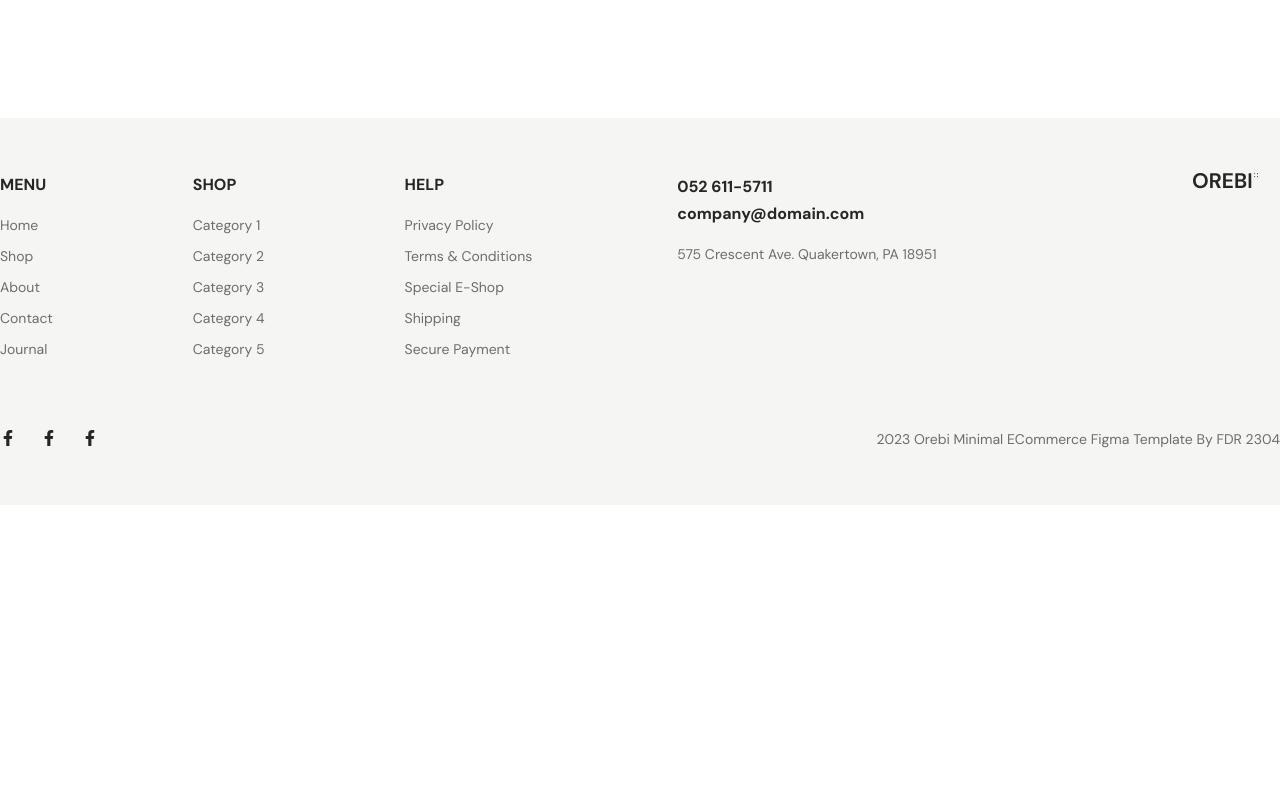
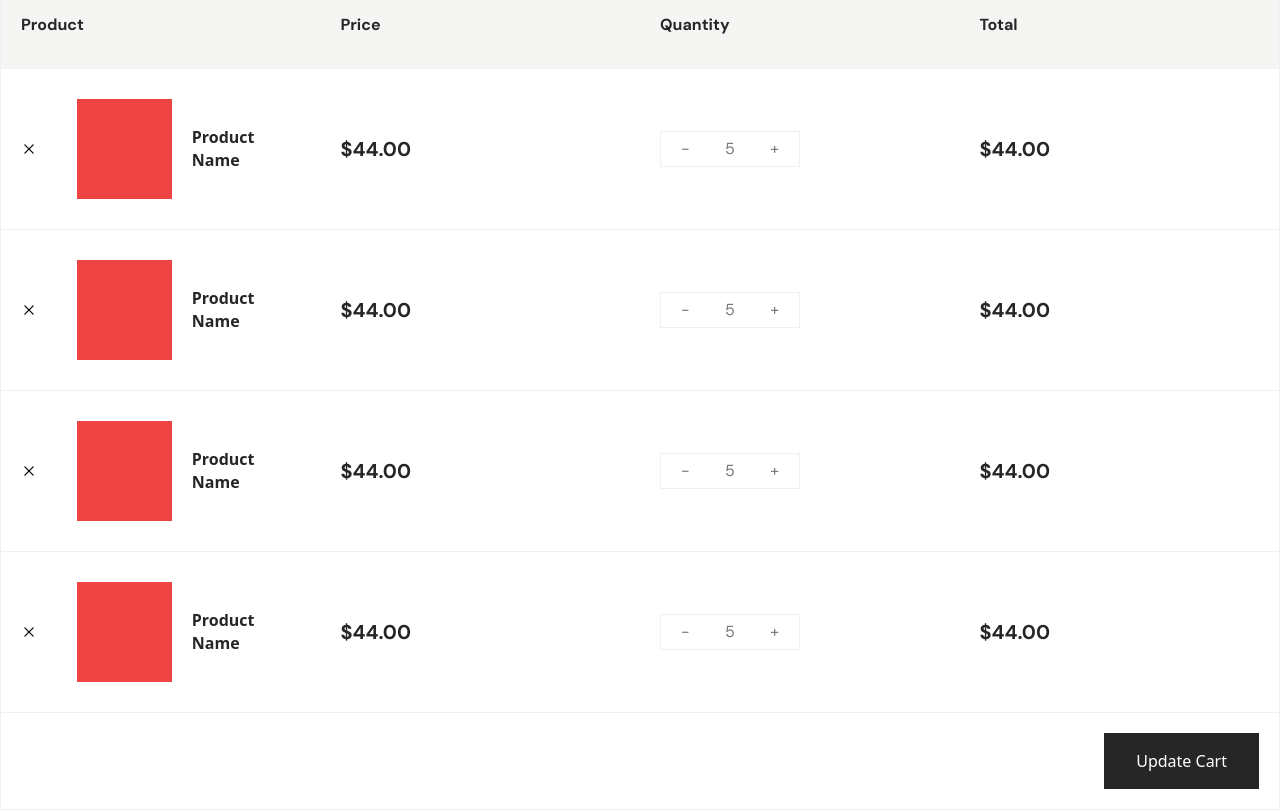
Before and after one commit to siamtalukder484/oribi-fdr-2304, a React (Vite) app: page /cart in a window 1280 px wide. Shown: the part 580-1391 px from the top of the page. Before the commit the page ends 1085 px from the top, so only its background shows below. Built offline with nearby package versions, Linux system fonts and the light colour scheme.

Commit message:
cart page

```diff
--- a/src/pages/cart/Index.jsx
+++ b/src/pages/cart/Index.jsx
@@ -1,5 +1,8 @@
-import React from 'react'
+import React, { useState } from 'react'
 import BreadCrumb from '../../components/utilities/BreadCrumb'
+import { RxCross2 } from "react-icons/rx";
+import { useEffect } from 'react';
+
 
 const CartPage = () => {
 
@@ -7,19 +10,241 @@ let pathname =  window.location.href
 let patharray = pathname.split("/")
 let finalpath = patharray[patharray.length - 1]
 
+let [quantity, setQuantity] = useState(5)
+let [cursor, setCoursor] = useState(true)
+
+let increment = () => {
+  quantity++;
+  setQuantity(quantity);
+}
+let decrement = () => {
+  if(quantity > 1){
+    quantity--;
+    setQuantity(quantity);
+  }
+}
+
+useEffect(() => {
+  if (quantity == 1) {
+    setCoursor(false);
+  }else{
+    setCoursor(true)
+  }
+}, [quantity]);
+
+
+
   return (
-    <section className='pt-[124px] pb-[140px]'>
-      <div className='max-w-container mx-auto'>
+    <section className="pt-[124px] pb-[140px]">
+      <div className="mx-auto max-w-container">
+        <div>
+          <h3 className="text-[49px] text-[#262626] font-bold font-dm capitalize mb-[11px]">
+            cart
+          </h3>
+          <BreadCrumb lastpath={finalpath} />
+        </div>
+        <div className="mt-[136px] border border-[#F0F0F0]">
+          <div className="pt-[34px] pb-[32px] bg-[#F5F5F3] flex ">
+            <div className="px-5 w-[400px]">
+              <h5 className="text-base font-bold font-dm text-[#262626] leading-[24px] capitalize">
+                product
+              </h5>
+            </div>
+            <div className="px-5 w-[400px]">
+              <h5 className="text-base font-bold font-dm text-[#262626] leading-[24px] capitalize">
+                price
+              </h5>
+            </div>
+            <div className="px-5 w-[400px]">
+              <h5 className="text-base font-bold font-dm text-[#262626] leading-[24px] capitalize">
+                quantity
+              </h5>
+            </div>
+            <div className="px-5 w-[400px]">
+              <h5 className="text-base font-bold font-dm text-[#262626] leading-[24px] capitalize">
+                total
+              </h5>
+            </div>
+          </div>
           <div>
-            <h3 className='text-[49px] text-[#262626] font-bold font-dm capitalize mb-[11px]'>cart</h3>
-            <BreadCrumb lastpath={finalpath}/>
+            <div className="border-b border-[#F0F0F0] py-[30px] flex items-center">
+              <div className="px-5 w-[400px] flex items-center">
+                <div className="cursor-pointer">
+                  <RxCross2 />
+                </div>
+                <div className="h-[100px] w-[100px] bg-red-500 ml-10"></div>
+                <h5 className="ml-5 text-[#262626] text-base font-bold leading-[23px] capitalize">
+                  product name
+                </h5>
+              </div>
+              <div className="px-5 w-[400px]">
+                <h5 className="text-[#262626] text-xl font-dm leading-normal font-bold">
+                  $44.00
+                </h5>
+              </div>
+              <div className="px-5 w-[400px]">
+                <div className="border border-[#F0F0F0] h-[36px] w-[140px] px-5 flex justify-between items-center">
+                  <button
+                    onClick={decrement}
+                    className={`font-dm text-base text-[#767676] leading-[30px] font-normal ${
+                      cursor ? "cursor-pointer" : "cursor-not-allowed"
+                    }`}
+                  >
+                    -
+                  </button>
+                  <span className="font-dm text-base text-[#767676] leading-[30px] font-normal">
+                    {quantity}
+                  </span>
+                  <button
+                    onClick={increment}
+                    className="font-dm text-base text-[#767676] leading-[30px] font-normal"
+                  >
+                    +
+                  </button>
+                </div>
+              </div>
+              <div className="px-5 w-[400px]">
+                <h5 className="text-[#262626] text-xl font-dm leading-normal font-bold">
+                  $44.00
+                </h5>
+              </div>
+            </div>
+            <div className="border-b border-[#F0F0F0] py-[30px] flex items-center">
+              <div className="px-5 w-[400px] flex items-center">
+                <div className="cursor-pointer">
+                  <RxCross2 />
+                </div>
+                <div className="h-[100px] w-[100px] bg-red-500 ml-10"></div>
+                <h5 className="ml-5 text-[#262626] text-base font-bold leading-[23px] capitalize">
+                  product name
+                </h5>
+              </div>
+              <div className="px-5 w-[400px]">
+                <h5 className="text-[#262626] text-xl font-dm leading-normal font-bold">
+                  $44.00
+                </h5>
+              </div>
+              <div className="px-5 w-[400px]">
+                <div className="border border-[#F0F0F0] h-[36px] w-[140px] px-5 flex justify-between items-center">
+                  <button
+                    onClick={decrement}
+                    className={`font-dm text-base text-[#767676] leading-[30px] font-normal ${
+                      cursor ? "cursor-pointer" : "cursor-not-allowed"
+                    }`}
+                  >
+                    -
+                  </button>
+                  <span className="font-dm text-base text-[#767676] leading-[30px] font-normal">
+                    {quantity}
+                  </span>
+                  <button
+                    onClick={increment}
+                    className="font-dm text-base text-[#767676] leading-[30px] font-normal"
+                  >
+                    +
+                  </button>
+                </div>
+              </div>
+              <div className="px-5 w-[400px]">
+                <h5 className="text-[#262626] text-xl font-dm leading-normal font-bold">
+                  $44.00
+                </h5>
+              </div>
+            </div>
+            <div className="border-b border-[#F0F0F0] py-[30px] flex items-center">
+              <div className="px-5 w-[400px] flex items-center">
+                <div className="cursor-pointer">
+                  <RxCross2 />
+                </div>
+                <div className="h-[100px] w-[100px] bg-red-500 ml-10"></div>
+                <h5 className="ml-5 text-[#262626] text-base font-bold leading-[23px] capitalize">
+                  product name
+                </h5>
+              </div>
+              <div className="px-5 w-[400px]">
+                <h5 className="text-[#262626] text-xl font-dm leading-normal font-bold">
+                  $44.00
+                </h5>
+              </div>
+              <div className="px-5 w-[400px]">
+                <div className="border border-[#F0F0F0] h-[36px] w-[140px] px-5 flex justify-between items-center">
+                  <button
+                    onClick={decrement}
+                    className={`font-dm text-base text-[#767676] leading-[30px] font-normal ${
+                      cursor ? "cursor-pointer" : "cursor-not-allowed"
+                    }`}
+                  >
+                    -
+                  </button>
+                  <span className="font-dm text-base text-[#767676] leading-[30px] font-normal">
+                    {quantity}
+                  </span>
+                  <button
+                    onClick={increment}
+                    className="font-dm text-base text-[#767676] leading-[30px] font-normal"
+                  >
+                    +
+                  </button>
+                </div>
+              </div>
+              <div className="px-5 w-[400px]">
+                <h5 className="text-[#262626] text-xl font-dm leading-normal font-bold">
+                  $44.00
+                </h5>
+              </div>
+            </div>
+            <div className="border-b border-[#F0F0F0] py-[30px] flex items-center">
+              <div className="px-5 w-[400px] flex items-center">
+                <div className="cursor-pointer">
+                  <RxCross2 />
+                </div>
+                <div className="h-[100px] w-[100px] bg-red-500 ml-10"></div>
+                <h5 className="ml-5 text-[#262626] text-base font-bold leading-[23px] capitalize">
+                  product name
+                </h5>
+              </div>
+              <div className="px-5 w-[400px]">
+                <h5 className="text-[#262626] text-xl font-dm leading-normal font-bold">
+                  $44.00
+                </h5>
+              </div>
+              <div className="px-5 w-[400px]">
+                <div className="border border-[#F0F0F0] h-[36px] w-[140px] px-5 flex justify-between items-center">
+                  <button
+                    onClick={decrement}
+                    className={`font-dm text-base text-[#767676] leading-[30px] font-normal ${
+                      cursor ? "cursor-pointer" : "cursor-not-allowed"
+                    }`}
+                  >
+                    -
+                  </button>
+                  <span className="font-dm text-base text-[#767676] leading-[30px] font-normal">
+                    {quantity}
+                  </span>
+                  <button
+                    onClick={increment}
+                    className="font-dm text-base text-[#767676] leading-[30px] font-normal"
+                  >
+                    +
+                  </button>
+                </div>
+              </div>
+              <div className="px-5 w-[400px]">
+                <h5 className="text-[#262626] text-xl font-dm leading-normal font-bold">
+                  $44.00
+                </h5>
+              </div>
+            </div>
           </div>
-          <div className='mt-[136px]'>
-
+          <div className="py-[20px] px-5 text-right">
+            <button className="text-base capitalize bg-[#262626] text-white px-8 py-4">
+              Update cart
+            </button>
           </div>
+        </div>
       </div>
     </section>
-  )
+  );
 }
 
 export default CartPage
```
